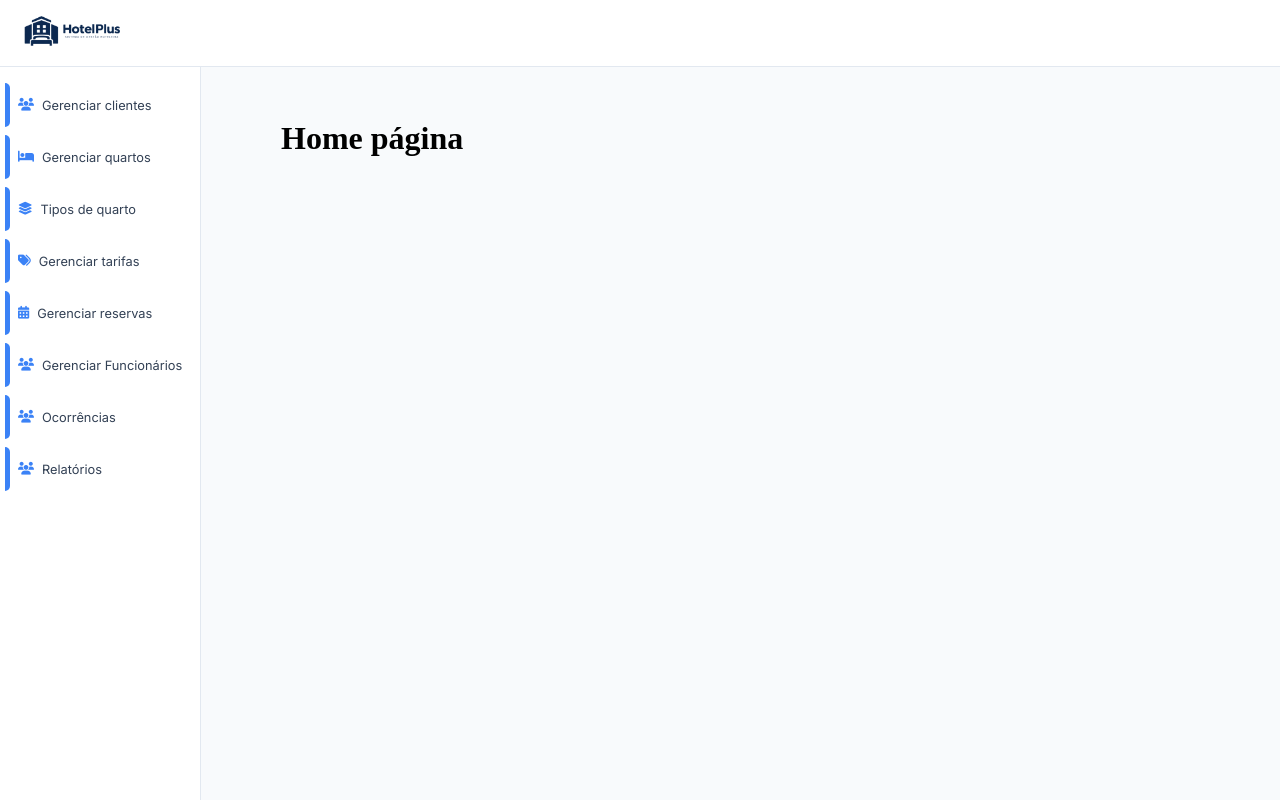
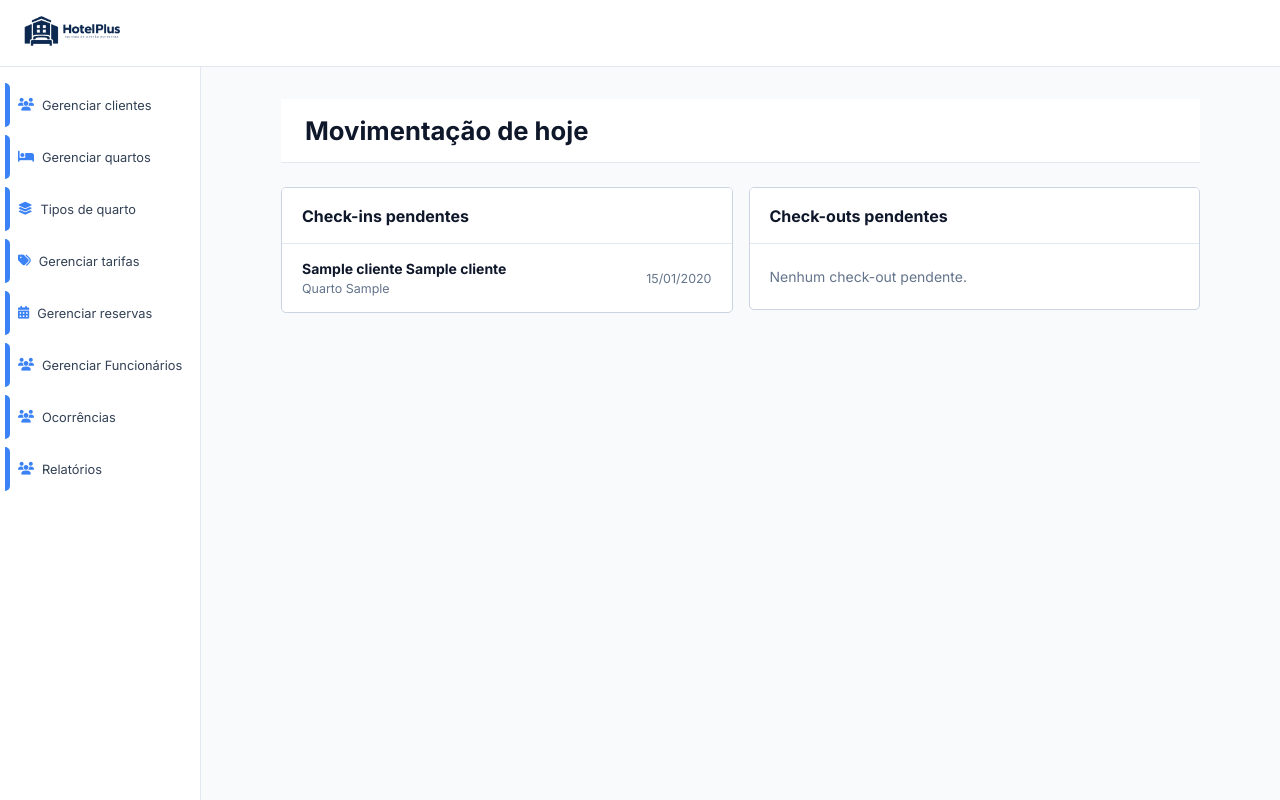
Before and after one commit to Kohlrausch16/sistema_gestao_hotel, a Django app: page / in a window 1280 px wide. Run offline with Django 5.2, Linux system fonts and the light colour scheme; tables that the repository leaves empty hold one stand-in row (values such as "Sample post").

Commit message:
Primeiro teste da pagina inicial com checkin e checkout

```diff
--- /dev/null
+++ b/hotelaria_app/static/css/home.css
@@ -0,0 +1,130 @@
+.agenda-home{
+    color: #0F172A;
+    font-family: "Inter", sans-serif;
+}
+
+.agenda-cabecalho{
+    display: flex;
+    align-items: center;
+    justify-content: space-between;
+    margin-bottom: 1.5rem;
+}
+
+.agenda-data{
+    margin: 0 0 0.4rem;
+    color: #2563EB;
+    font-size: 0.7rem;
+    font-weight: 800;
+}
+
+.agenda-cabecalho h1{
+    margin: 0;
+    font-size: 1.6rem;
+}
+
+.agenda-colunas{
+    display: grid;
+    grid-template-columns: repeat(2, minmax(0, 1fr));
+    align-items: start;
+    gap: 1rem;
+}
+
+.agenda-painel{
+    overflow: hidden;
+    border: 1px solid #CBD5E1;
+    border-radius: 5px;
+    background: #FFFFFF;
+}
+
+.agenda-painel-cabecalho{
+    display: flex;
+    align-items: center;
+    justify-content: space-between;
+    gap: 1rem;
+    padding: 1.1rem 1.25rem;
+    border-bottom: 1px solid #E2E8F0;
+}
+
+.agenda-painel-cabecalho h2{
+    margin: 0;
+    font-size: 1rem;
+}
+
+.agenda-painel-cabecalho p{
+    margin: 0.35rem 0 0;
+    color: #64748B;
+    font-size: 0.8rem;
+}
+
+.agenda-contador{
+    display: grid;
+    width: 2rem;
+    aspect-ratio: 1;
+    place-items: center;
+    border-radius: 50%;
+    background: #DBEAFE;
+    color: #1D4ED8;
+    font-size: 0.8rem;
+    font-weight: 800;
+}
+
+.agenda-painel-checkout .agenda-contador{
+    background: #DCFCE7;
+    color: #166534;
+}
+
+.agenda-lista{
+    margin: 0;
+    padding: 0;
+    list-style: none;
+}
+
+.agenda-reserva{
+    display: grid;
+    grid-template-columns: minmax(0, 1fr) auto;
+    align-items: center;
+    gap: 1rem;
+    padding: 1rem 1.25rem;
+    border-bottom: 1px solid #E2E8F0;
+}
+
+.agenda-reserva:last-child{
+    border-bottom: 0;
+}
+
+.agenda-reserva-info{
+    display: flex;
+    min-width: 0;
+    flex-direction: column;
+    gap: 0.25rem;
+}
+
+.agenda-reserva-info strong,
+.agenda-reserva-info span,
+.agenda-reserva time{
+    overflow: hidden;
+    text-overflow: ellipsis;
+    white-space: nowrap;
+}
+
+.agenda-reserva-info strong{
+    font-size: 0.875rem;
+}
+
+.agenda-reserva-info span,
+.agenda-reserva time{
+    color: #64748B;
+    font-size: 0.78rem;
+}
+
+.agenda-vazia{
+    padding: 1.5rem 1.25rem;
+    color: #64748B;
+    font-size: 0.875rem;
+}
+
+@media (max-width: 650px){
+    .agenda-colunas{
+        grid-template-columns: 1fr;
+    }
+}
--- a/hotelaria_app/templates/index.html
+++ b/hotelaria_app/templates/index.html
@@ -1,11 +1,68 @@
 {% extends "partials/_base.html" %}
+{% load static %}
 
-{% block title %}
-    Home
+{% block title %}Home{% endblock %}
+
+{% block arquivos_css %}
+    <link rel="stylesheet" href="{% static 'css/home.css' %}">
 {% endblock %}
 
 {% block menu_dinamico %} Home {% endblock %}
 
 {% block main %}
-    <h1>Home página</h1>
+    <section class="agenda-home" aria-labelledby="agenda-titulo">
+        <header class="agenda-cabecalho">
+            <div>
+                <h1 id="agenda-titulo">Movimentação de hoje</h1>
+            </div>
+        </header>
+
+        <div class="agenda-colunas">
+            <section class="agenda-painel agenda-painel-checkin" aria-labelledby="checkins-titulo">
+                <header class="agenda-painel-cabecalho">
+                    <div>
+                        <h2 id="checkins-titulo">Check-ins pendentes</h2>
+                    </div>
+                </header>
+                <ul class="agenda-lista">
+                    {% for reserva in checkins %}
+                        <li class="agenda-reserva">
+                            <div class="agenda-reserva-info">
+                                <strong>{{ reserva.cliente }}</strong>
+                                <span>Quarto {{ reserva.quarto.numero }}</span>
+                            </div>
+                            <time datetime="{{ reserva.data_entrada|date:'Y-m-d' }}">
+                                {{ reserva.data_entrada|date:"d/m/Y" }}
+                            </time>
+                        </li>
+                    {% empty %}
+                        <li class="agenda-vazia">Nenhum check-in pendente.</li>
+                    {% endfor %}
+                </ul>
+            </section>
+
+            <section class="agenda-painel agenda-painel-checkout" aria-labelledby="checkouts-titulo">
+                <header class="agenda-painel-cabecalho">
+                    <div>
+                        <h2 id="checkouts-titulo">Check-outs pendentes</h2>
+                    </div>
+                </header>
+                <ul class="agenda-lista">
+                    {% for reserva in checkouts %}
+                        <li class="agenda-reserva">
+                            <div class="agenda-reserva-info">
+                                <strong>{{ reserva.cliente }}</strong>
+                                <span>Quarto {{ reserva.quarto.numero }}</span>
+                            </div>
+                            <time datetime="{{ reserva.data_saida|date:'Y-m-d' }}">
+                                {{ reserva.data_saida|date:"d/m/Y" }}
+                            </time>
+                        </li>
+                    {% empty %}
+                        <li class="agenda-vazia">Nenhum check-out pendente.</li>
+                    {% endfor %}
+                </ul>
+            </section>
+        </div>
+    </section>
 {% endblock %}
--- a/hotelaria_app/views.py
+++ b/hotelaria_app/views.py
@@ -25,8 +25,23 @@ from .models import Ocorrencia, Relatorio
 
 
 def index(request):
+    hoje = timezone.localdate()
+    checkins = Reserva.objects.filter(
+        ativo=True,
+        status='A',
+        data_entrada__lte=hoje,
+    ).select_related('cliente', 'quarto').order_by('data_entrada', 'quarto__numero')
+    checkouts = Reserva.objects.filter(
+        ativo=True,
+        status='E',
+        data_saida__lte=hoje,
+    ).select_related('cliente', 'quarto').order_by('data_saida', 'quarto__numero')
 
-    return render(request, "index.html")
+    return render(request, "index.html", {
+        'hoje': hoje,
+        'checkins': checkins,
+        'checkouts': checkouts,
+    })
 
 def listar_clientes(request):
 
@@ -680,3 +695,22 @@ def checkout(request, reserva_id):
     reserva.save(update_fields=['status'])
     messages.success(request, "Check-out realizado com sucesso!")
     return redirect('listar_reservas')
+
+def checkincheckout(request):
+    pesquisa = request.GET.get("q", "").strip()
+    reservas = Reserva.objects.filter(ativo=True).select_related('cliente', 'quarto', 'quarto__tipo')
+
+    if pesquisa:
+        reservas = reservas.filter(
+            Q(cliente__nome__icontains=pesquisa)
+            | Q(cliente__sobrenome__icontains=pesquisa)
+            | Q(quarto__numero__icontains=pesquisa)
+        )
+
+    dados = {
+        "reservas": reservas.order_by('data_entrada'),
+        "pesquisa": pesquisa,
+        "hoje": timezone.localdate(),
+    }
+
+    return render(request, "checkin_checkout.html", dados)
```
Also changed, not shown: hotelaria_app/tests.py (+24 -0 lines).
